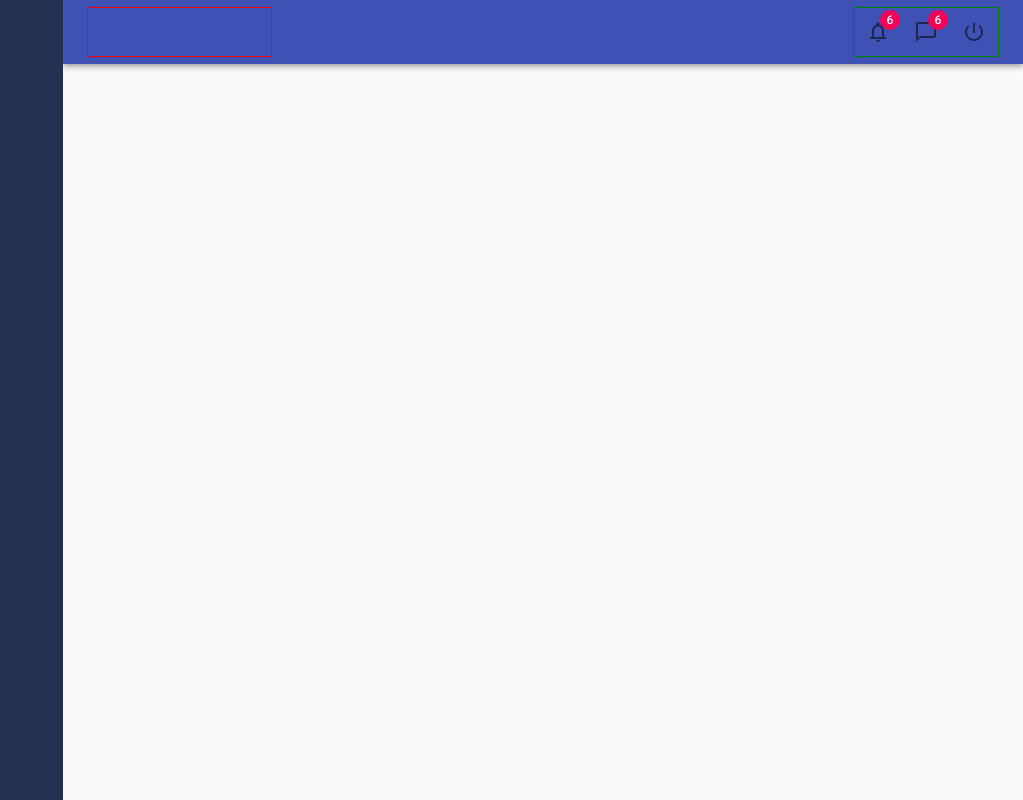
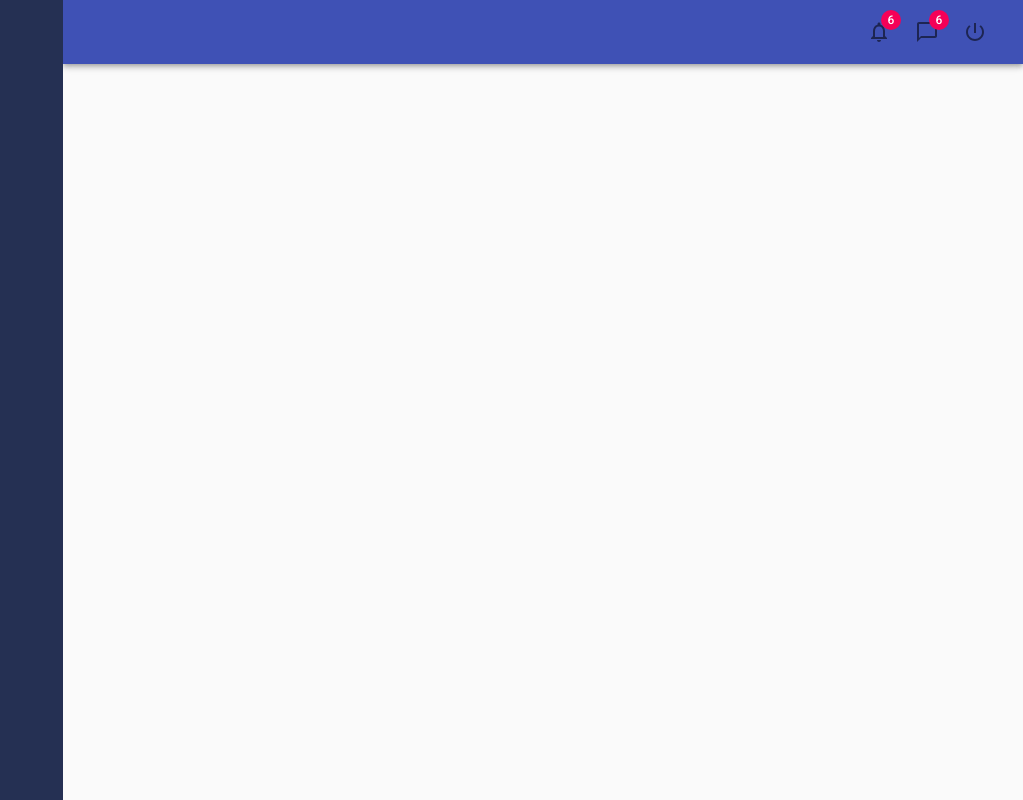
Before and after one commit to Vinoth6194/react_matui, a React (Create React App) app: page / in a window 1280 px wide. Shown: the whole page, without its empty margins (257-1280 px from the left). Built offline with nearby package versions, Linux system fonts and the light colour scheme.

Commit message:
removed inline style

```diff
--- a/src/components/Header.js
+++ b/src/components/Header.js
@@ -10,11 +10,11 @@ function Header() {
       <AppBar position="static">
         <Toolbar>
           <Grid container>
-            <Grid item style={{ border: "1px solid red" }}>
+            <Grid item>
               <InputBase />
             </Grid>
             <Grid item sm></Grid>
-            <Grid item style={{ border: "1px solid green" }}>
+            <Grid item>
               <IconButton>
                 <Badge badgeContent={6} color="secondary">
                   <NotificationsNoneIcon />
```
